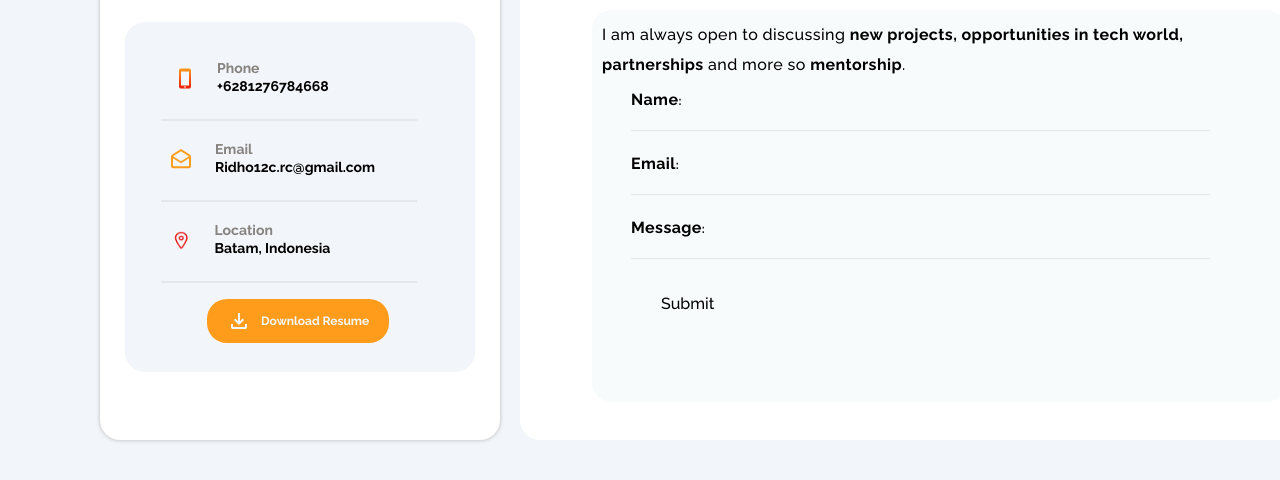
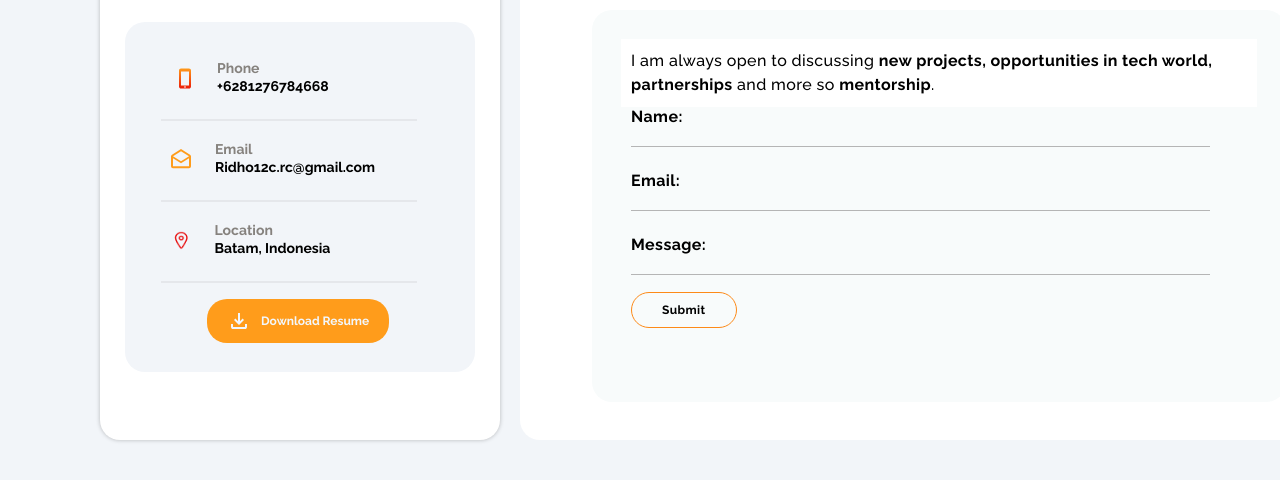
Before and after one commit to ridho-chaniago/assigmentharisenin.com, a website: page src/ContactPage.html in a window 1280 px wide. Shown: the part 534-1014 px from the top of the page. Drawn offline with Linux system fonts and the light colour scheme.

Commit message:
versi web selesai

```diff
--- a/src/ContactPage.html
+++ b/src/ContactPage.html
@@ -226,7 +226,7 @@
                 </div>
 
                 <div class="flex gap-[27px]">
-                    <div class="mt-[10px] ml-[73px] w-[333px] gap-[10px] h-[150px] shrink-0 rounded-[20px] flex bg-[#FFEED9]">
+                    <div class="mt-[10px] ml-[73px] w-[333px] gap-[10px] h-[150px] shrink-0 rounded-[20px] flex  bg-[#FFEED9]">
 
                         <svg class="mt-[30px] ml-[26px]" xmlns="http://www.w3.org/2000/svg" width="24" height="24" viewBox="0 0 24 24" fill="none">
                             <path d="M22 12C21.9995 9.348 20.9457 6.80477 19.0705 4.92952C17.1952 3.05427 14.652 2.00053 12 2V4C13.5821 4.00036 15.1286 4.46964 16.4441 5.34854C17.7596 6.22744 18.7851 7.47653 19.391 8.938C19.7931 9.90877 20.0001 10.9492 20 12H22ZM2 10V5C2 4.73478 2.10536 4.48043 2.29289 4.29289C2.48043 4.10536 2.73478 4 3 4H8C8.26522 4 8.51957 4.10536 8.70711 4.29289C8.89464 4.48043 9 4.73478 9 5V9C9 9.26522 8.89464 9.51957 8.70711 9.70711C8.51957 9.89464 8.26522 10 8 10H6C6 12.1217 6.84285 14.1566 8.34315 15.6569C9.84344 17.1571 11.8783 18 14 18V16C14 15.7348 14.1054 15.4804 14.2929 15.2929C14.4804 15.1054 14.7348 15 15 15H19C19.2652 15 19.5196 15.1054 19.7071 15.2929C19.8946 15.4804 20 15.7348 20 16V21C20 21.2652 19.8946 21.5196 19.7071 21.7071C19.5196 21.8946 19.2652 22 19 22H14C7.373 22 2 16.627 2 10Z" fill="url(#paint0_linear_108_560)"/>
@@ -246,9 +246,7 @@
                         <div>
                             <h3 class="mt-[22px] w-[58px] h-[40px] font-medium leading-[40px] tracking-[0.4px]" >Phone:</h3>
                             <h3 class="w-[117px] h-[40px]font-medium  tracking-[0.35px] text-[14px] text-[#000000D9]" >+6281276784668</h3>
-
                         </div>
-
                     </div>
                     <div class="mt-[10px] w-[333px] gap-[10px] h-[150px] shrink-0 rounded-[20px] flex bg-[#F2F7FC]">
 
@@ -279,36 +277,33 @@
                         </div>
 
                     </div>
+
                 </div>
-                <div class="w-[694px] h-[392px] flex-col shrink-0 rounded-[20px] bg-[#F8FBFB] mt-[32px] ml-[72px]">
-                    <div class="h-[68px] justify-center items-center shrink-0 p-[10px] mt-3 " style="margin-top: 29px;">
-                        <p class=" leading-[30px] tracking-[0.4px]">I am always open to discussing <span class="font-bold"> new projects, opportunities in tech world,
+                <div class="mt-[32px] ml-[72px] w-[694px] h-[392px] bg-[#F8FBFB]  rounded-[20px] p-[29px]">
+                    <p class="bg-white p-[10px] h-auto leading[30px] tracking-[0.40px] align-middle">
+                        I am always open to discussing <span class="font-bold">new projects, opportunities in tech world,
                         partnerships</span> and more so <span class="font-bold">mentorship</span>.
                     </p>
+                    <div class=" w-[579px] ml-[10px] gap-[23px] flex flex-col" >
+                        <div class="gap-[19px] flex flex-col font-semibold leading-[20px] tracking-[0.4px]">
+                            <p>Name:</p>
+                            <hr class="h-[2px] border-[#B5B5B5]">
                         </div>
+                        <div class="gap-[19px] flex flex-col font-semibold leading-[20px] tracking-[0.4px]">
+                            <p>Email:</p>
+                            <hr class="h-[2px] border-[#B5B5B5]">
+                        </div>
+                        <div class="gap-[19px] flex flex-col font-semibold leading-[20px] tracking-[0.4px]">
+                            <p>Message:</p>
+                            <hr class="h-[2px] border-[#B5B5B5]">
+                        </div>
+                        <div class="w-[auto] leading-[20px] tracking-[0.4px]">
+                            <span class="font-semibold text-[12px] py-[10px] px-[30px] rounded-[20px] border-[1px] border-[#FD8A18]">
+                            <span>Submit</span>
 
-
-                    <!-- form message -->
-                    <div class="ml-[39px] flex flex-col  gap-[23px] mr-[76px]">
-                        <div class="flex flex-col gap-[19px]">
-                            <p class="font-semibold leading-[20px] tracking-[0.4px] ">Name<span class="text-[12px] tracking-[0.3px]">:</span></p>
-                            <hr>
+                        </span>
                     </div>
-                        <div class="flex flex-col gap-[19px]">
-                            <p class="font-semibold leading-[20px] tracking-[0.4px] ">Email<span class="text-[12px] tracking-[0.3px]">:</span></p>
-                            <hr>
                 </div>
-                        <div class="flex flex-col gap-[19px]">
-                            <p class="font-semibold leading-[20px] tracking-[0.4px] ">Message<span class="text-[12px] tracking-[0.3px]">:</span></p>
-                            <hr>
-                        </div>
-                        <a class="w-auto h-auto px-[30px] py-[10px]" href="/public/link404.html">
-                       <button type="button">Submit</button></a>
-
-                    </div>
-
-                </div>
-
             </div>
         </section>
     </main>
--- a/src/directive.css
+++ b/src/directive.css
@@ -38,3 +38,8 @@
     line-height: 24px; /* 200% */
     letter-spacing: 0.24px;
 }
+
+.tombollinier{
+border: 1px solid;
+border-image-source: linear-gradient(180deg, #FD8A18 0%, #EE2C0B 100%);
+}
```
Also changed, not shown: src/index.html (+13 -14 lines), dist/tailwind.css. Lines whose indentation alone changed are shown as unchanged.
